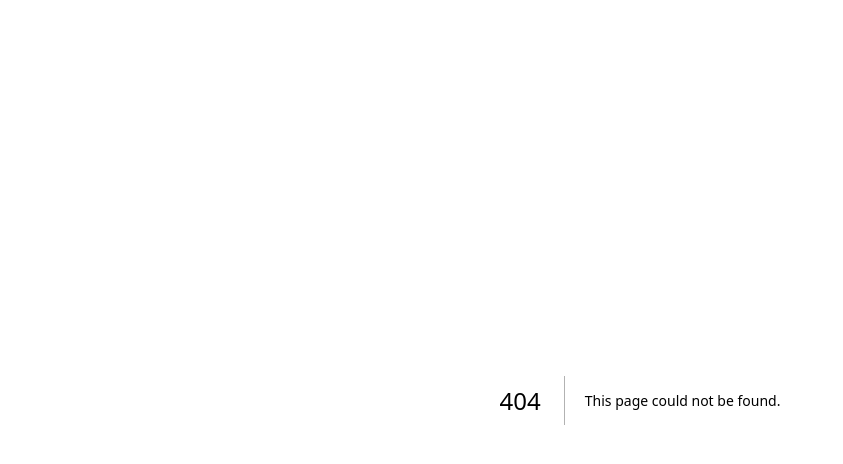
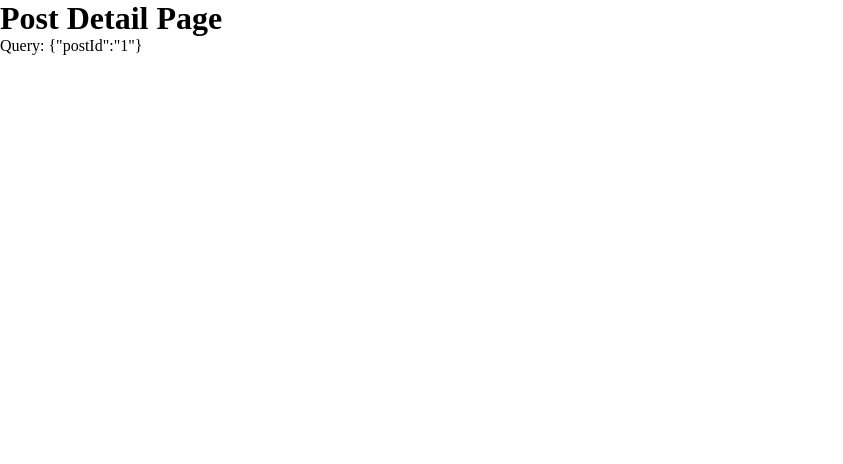
Before and after one commit to vanluongnbbl/nextjsbasic, a Next.js app: page /posts/1 in a window 1280 px wide. Before the commit this address had no page. Shown: the top 464 px of the page, without its empty margins (0-843 px from the left). Built offline with nearby package versions, Linux system fonts and the light colour scheme.

Commit message:
learning file-system routing

```diff
--- /dev/null
+++ b/pages/posts/[postId].tsx
@@ -0,0 +1,16 @@
+import { useRouter } from 'next/router';
+import * as React from 'react';
+
+export interface PostDetailPageProps {
+}
+
+export default function PostDetailPage (props: PostDetailPageProps) {
+    const router = useRouter()
+    return (
+    <div>
+        <h1>Post Detail Page</h1>
+
+        <p>Query: {JSON.stringify(router.query)}</p>
+    </div>
+  );
+}
--- a/styles/globals.css
+++ b/styles/globals.css
@@ -85,16 +85,6 @@ body {
   overflow-x: hidden;
 }
 
-body {
-  color: rgb(var(--foreground-rgb));
-  background: linear-gradient(
-      to bottom,
-      transparent,
-      rgb(var(--background-end-rgb))
-    )
-    rgb(var(--background-start-rgb));
-}
-
 a {
   color: inherit;
   text-decoration: none;
```
Also changed, not shown: pages/about.tsx (added, +12 -0 lines), pages/posts/create.tsx (added, +10 -0 lines), pages/posts/index.tsx (added, +10 -0 lines).
